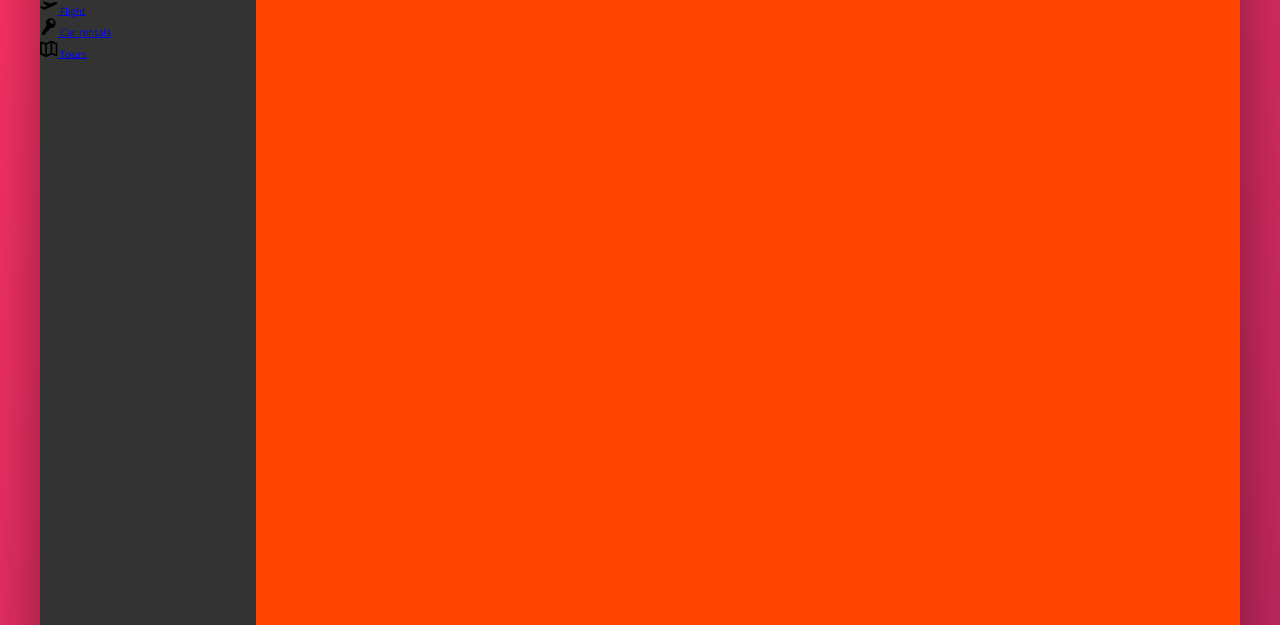
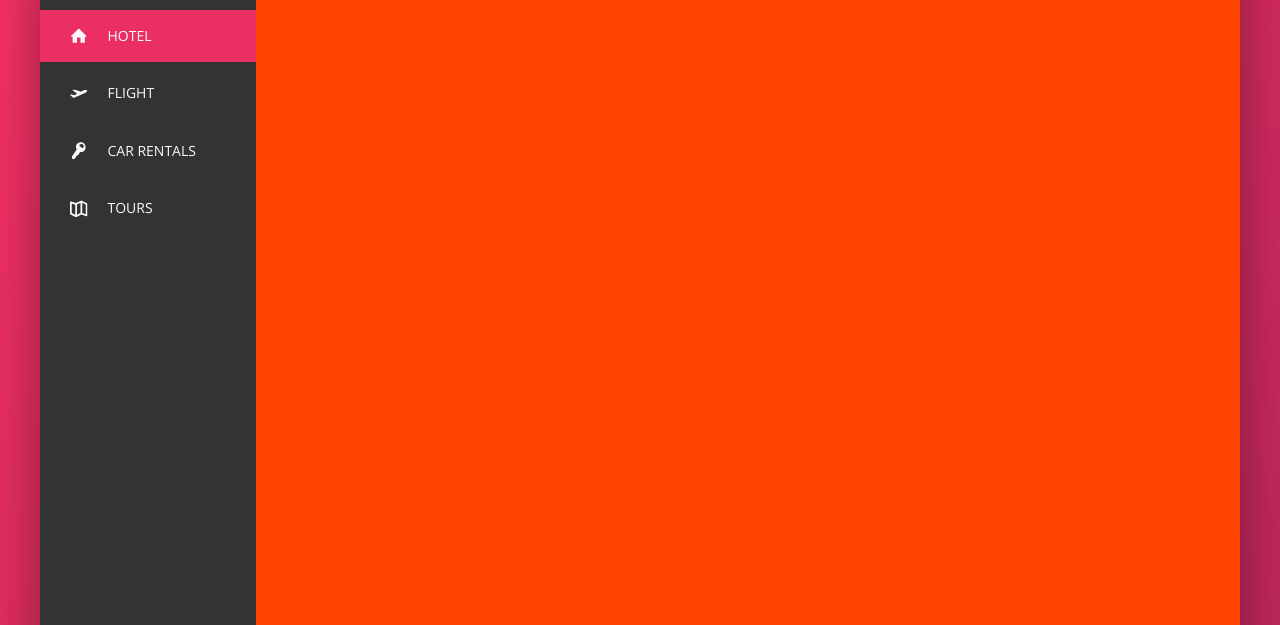
Before and after one commit to ravraw/trillo, a website: page index.html in a window 1280 px wide. Shown: the part 175-800 px from the top of the page. Drawn offline with nearby package versions, Linux system fonts and the light colour scheme.

Commit message:
side-bar complete-working

```diff
--- a/index.html
+++ b/index.html
@@ -47,7 +47,7 @@
         <div class="content">
             <nav class="sidebar">
                 <ul class="side-nav">
-                    <li class="side-nav__item">
+                    <li class="side-nav__item side-nav__item--active">
                         <a href="#" class="side-nav__link">
                             <svg class="side-nav__icon">
                                 <use href="img/sprite.svg#icon-home"></use>
--- a/sass/_components.scss
+++ b/sass/_components.scss
@@ -119,17 +119,60 @@
 // SIDE_ NAVIGATION
 
 .side-nav {
+  font-size: 1.4rem;
+  margin-top: 3.5rem;
+  list-style: none;
+
   &__item {
+    position: relative;
+
+    &:not(:last-child) {
+      margin-bottom: 0.5rem;
+    }
+  }
+
+  &__item::before {
+    content: "";
+    height: 100%;
+    position: absolute;
+    top: 0;
+    left: 0;
+    width: 3px;
+    background-color: var(--color-primary);
+    transform: scaleY(0);
+    transition: transform 0.2s, width 0.4s cubic-bezier(1, 0, 0, 1) 0.2s,
+      background-color 0.2s;
+  }
+
+  &__item:hover::before,
+  &__item--active::before {
+    transform: scaleY(1);
+    width: 100%;
+  }
+
+  &__item:active::before {
+    background-color: var(--color-primary-dark);
+  }
+
+  &__link:link,
+  &__link:visited {
+    color: var(--color-gray-light-1);
+    text-decoration: none;
+    text-transform: uppercase;
+    //display: block;
+    padding: 1.5rem 3rem;
+    position: relative;
+    z-index: 10;
+
     display: flex;
-    flex-direction: column;
-    justify-content: space-between;
+    align-items: center;
   }
-  &__link {
-    flex: 0 0 20%;
-  }
+
   &__icon {
     height: 1.75rem;
     width: 1.75rem;
+    margin-right: 2rem;
+    fill: currentColor;
   }
 }
 
```
Also changed, not shown: css/style.css.
